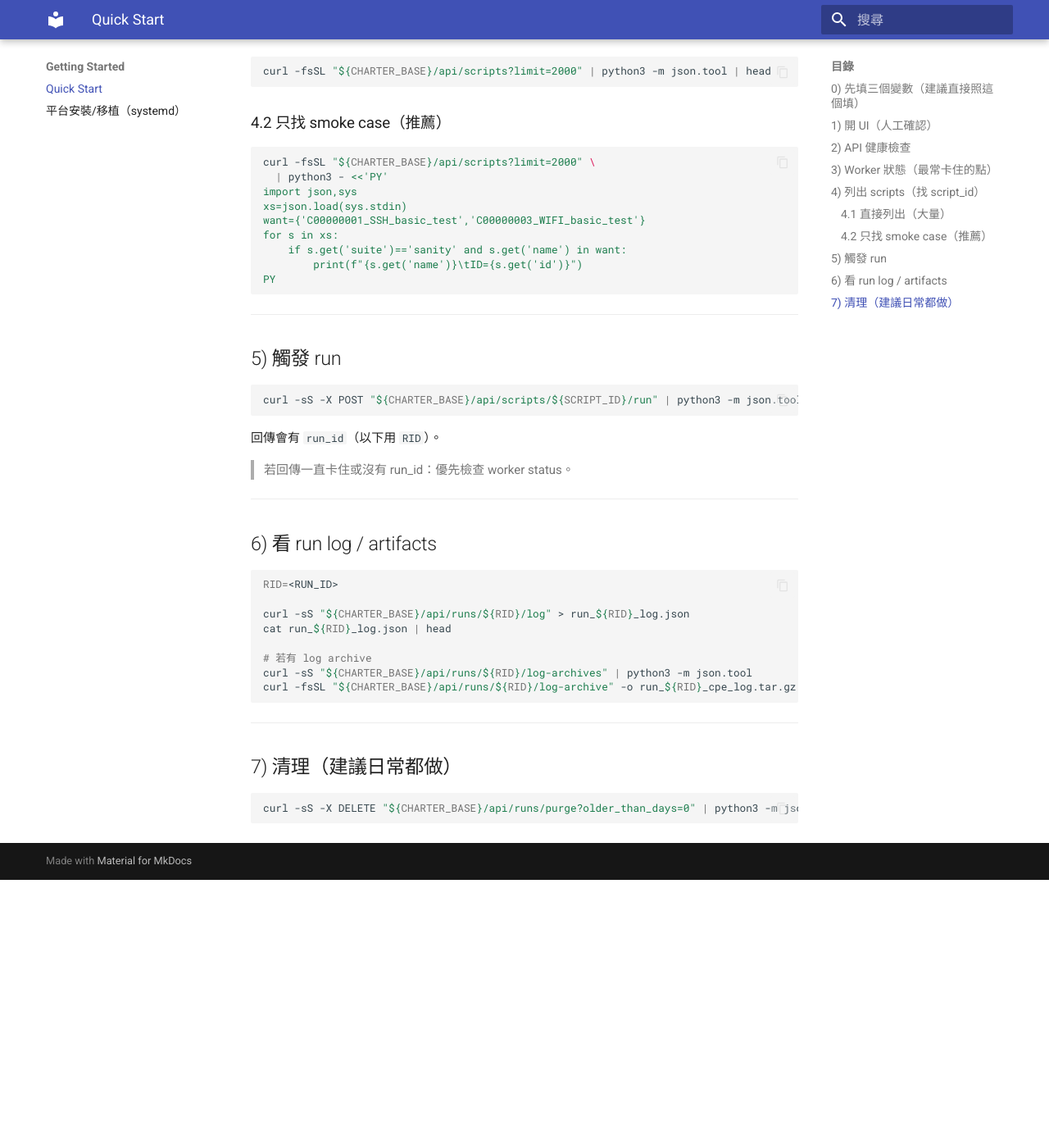
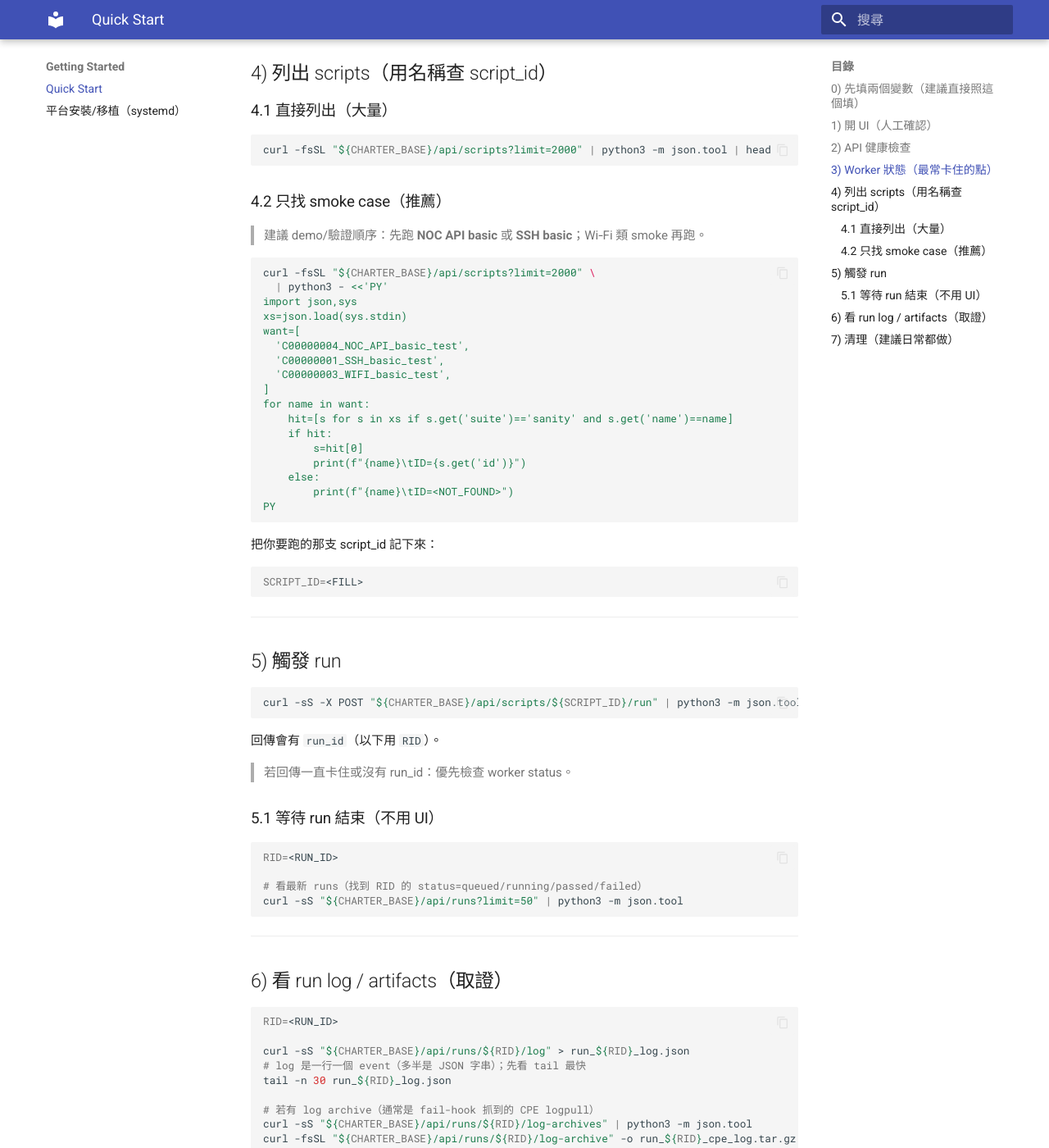
Before and after one commit to askeywifisit-ui/charter_project, an MkDocs documentation site: the page built from docs/charter_site/docs/getting_started/quick_start.md, in a window 1280 px wide and 1400 px high, scrolled down 1261 px. Shown: the whole window at 82% size. Built offline with MkDocs 1.6.1 and Material for MkDocs 9.7.7, drawn with Linux system fonts in a browser that asks for light colours; comment, search, counter and statistics services are not loaded; before the commit the page ends 2334 px from its top, so only the background shows below that; some of the changed text lies outside the part shown.

Commit message:
docs: improve quick start with name-based script lookup and evidence checks

````diff
--- a/docs/charter_site/docs/getting_started/quick_start.md
+++ b/docs/charter_site/docs/getting_started/quick_start.md
@@ -1,23 +1,23 @@
 # Quick Start（10 分鐘確認平台可用）
 
-目標：用最短步驟確認你可以 **打開 UI → API 可用 → worker 正常 → 跑一個 sanity → 抓 log**。
+目標：用最短步驟確認你可以 **打開 UI → API 可用 → worker 正常 → 跑一個 smoke/sanity → 抓 log（可取證）**。
 
 > 只要這頁跑通，後面所有 test case 才有意義。
 
+本頁設計原則：**API 優先**（UI 只做人工確認/觀察）。
+
 ---
 
-## 0) 先填三個變數（建議直接照這個填）
+## 0) 先填兩個變數（建議直接照這個填）
 
 !!! tip "建議範例（11 LAB）"
 
     ```bash
     export CONTROL_PC_IP="172.14.1.140"
     export CHARTER_BASE="http://${CONTROL_PC_IP}:5173"
-    # 最穩的 smoke（擇一）：
-    export SCRIPT_ID="<fill>"  # 例如 C00000001_SSH_basic_test 的 11F_140 script id
     ```
 
-> `SCRIPT_ID` 建議用「最小 smoke case」；不要一開始就跑會 power-cycle 的 case。
+> 這頁不建議你手填 `SCRIPT_ID`。**用名稱查回 script_id** 比較穩（script_id 會因 delete/import 變動）。
 
 ---
 
@@ -51,7 +53,7 @@ sudo journalctl -u charter-worker.service -n 200 --no-pager
 
 ---
 
-## 4) 列出 scripts（找 script_id）
+## 4) 列出 scripts（用名稱查 script_id）
 
 ### 4.1 直接列出（大量）
 ```bash
@@ -59,16 +61,32 @@ curl -fsSL "${CHARTER_BASE}/api/scripts?limit=2000" | python3 -m json.tool | hea
 ```
 
 ### 4.2 只找 smoke case（推薦）
+
+> 建議 demo/驗證順序：先跑 **NOC API basic** 或 **SSH basic**；Wi‑Fi 類 smoke 再跑。
+
 ```bash
 curl -fsSL "${CHARTER_BASE}/api/scripts?limit=2000" \
   | python3 - <<'PY'
 import json,sys
 xs=json.load(sys.stdin)
-want={'C00000001_SSH_basic_test','C00000003_WIFI_basic_test'}
-for s in xs:
-    if s.get('suite')=='sanity' and s.get('name') in want:
-        print(f"{s.get('name')}\tID={s.get('id')}")
+want=[
+  'C00000004_NOC_API_basic_test',
+  'C00000001_SSH_basic_test',
+  'C00000003_WIFI_basic_test',
+]
+for name in want:
+    hit=[s for s in xs if s.get('suite')=='sanity' and s.get('name')==name]
+    if hit:
+        s=hit[0]
+        print(f"{name}\tID={s.get('id')}")
+    else:
+        print(f"{name}\tID=<NOT_FOUND>")
 PY
+```
+
+把你要跑的那支 script_id 記下來：
+```bash
+SCRIPT_ID=<FILL>
 ```
 
 ---
@@ -83,20 +101,34 @@ curl -sS -X POST "${CHARTER_BASE}/api/scripts/${SCRIPT_ID}/run" | python3 -m jso
 
 > 若回傳一直卡住或沒有 run_id：優先檢查 worker status。
 
+### 5.1 等待 run 結束（不用 UI）
+
+```bash
+RID=<RUN_ID>
+
+# 看最新 runs（找到 RID 的 status=queued/running/passed/failed）
+curl -sS "${CHARTER_BASE}/api/runs?limit=50" | python3 -m json.tool
+```
+
 ---
 
-## 6) 看 run log / artifacts
+## 6) 看 run log / artifacts（取證）
 
 ```bash
 RID=<RUN_ID>
 
 curl -sS "${CHARTER_BASE}/api/runs/${RID}/log" > run_${RID}_log.json
-cat run_${RID}_log.json | head
+# log 是一行一個 event（多半是 JSON 字串）；先看 tail 最快
+tail -n 30 run_${RID}_log.json
 
-# 若有 log archive
+# 若有 log archive（通常是 fail-hook 抓到的 CPE logpull）
 curl -sS "${CHARTER_BASE}/api/runs/${RID}/log-archives" | python3 -m json.tool
 curl -fsSL "${CHARTER_BASE}/api/runs/${RID}/log-archive" -o run_${RID}_cpe_log.tar.gz
 ```
+
+成功標準（快速判斷）：
+- `run status=passed`
+- log 尾端可看到類似：`[runner] exit_code=0`
 
 ---
 
````
Also changed, not shown: other parts of docs/charter_site/docs/getting_started/quick_start.md (+2 -0 lines).
